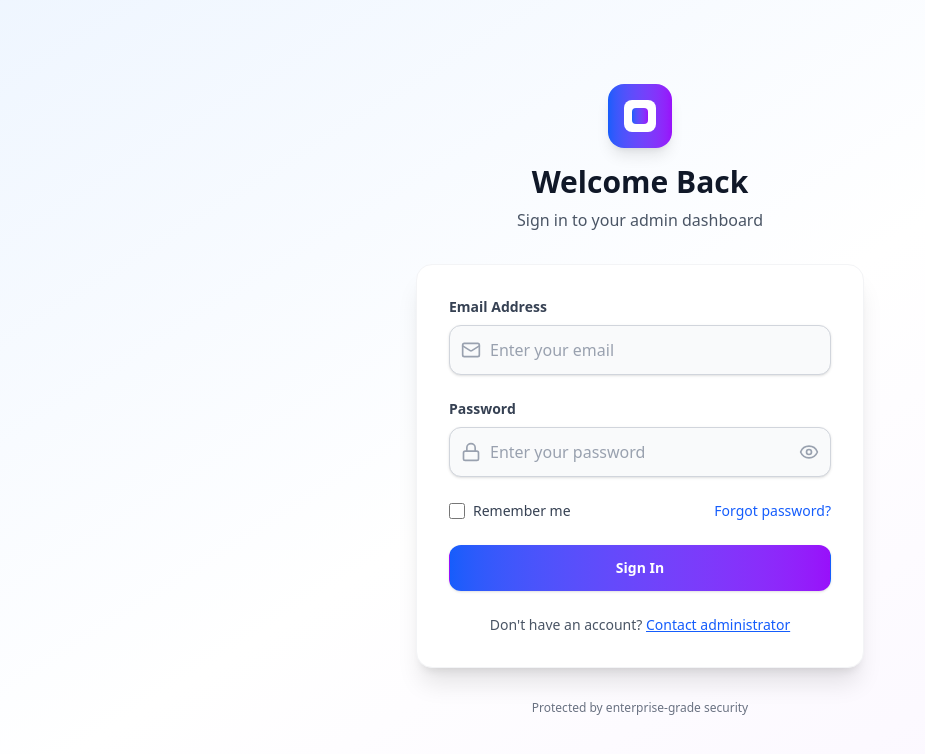
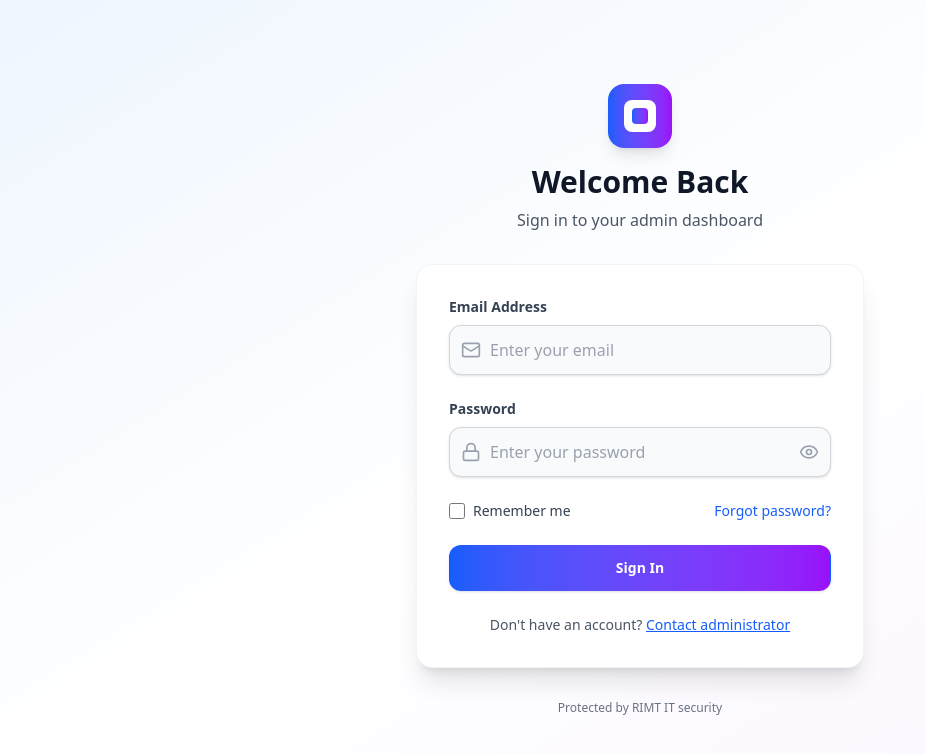
Before and after one commit to gurwnx222/research-publication-frontend, a React (Vite) app: page /admin-login in a window 1280 px wide. Shown: the top 754 px of the page, without its empty margins (0-925 px from the left). Built offline with nearby package versions, Linux system fonts and the light colour scheme.

Commit message:
admin fixed

```diff
--- a/src/pages/AdminLogin.jsx
+++ b/src/pages/AdminLogin.jsx
@@ -341,9 +341,7 @@ export default function AdminLogin() {
 
         {/* Additional Info */}
         <div className="mt-8 text-center">
-          <p className="text-xs text-gray-500">
-            Protected by enterprise-grade security
-          </p>
+          <p className="text-xs text-gray-500">Protected by RIMT IT security</p>
         </div>
       </div>
     </div>
```
